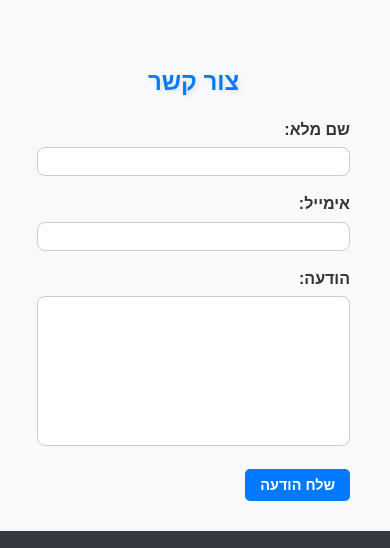
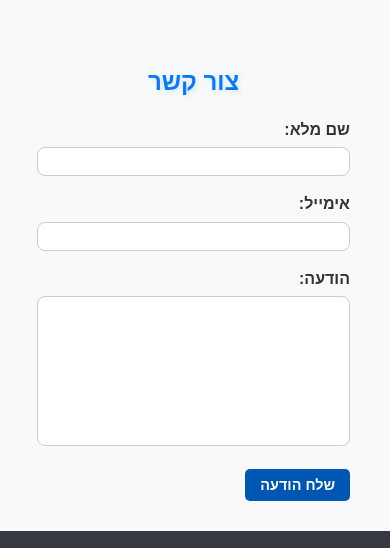
Before and after one commit to Fumez-DEV/tal-avidan-website, a website: page index.html in a window 390 px wide. Shown: the part 5843-6391 px from the top of the page. Drawn offline with Linux system fonts and the light colour scheme.

Commit message:
Updated mobile optimization and styling

```diff
--- a/styles/style.css
+++ b/styles/style.css
@@ -683,8 +683,8 @@ body[dir="rtl"] {
 }
 
 .contact button {
-  background-color: #007bff;
-  color: white;
+  background-color: #0056b3; /* Darker background for better contrast */
+  color: #ffffff; /* Ensure white text for readability */
   padding: 15px 25px;
   border: none;
   border-radius: 8px;
@@ -695,7 +695,7 @@ body[dir="rtl"] {
 }
 
 .contact button:hover {
-  background-color: #0056b3;
+  background-color: #003f7f; /* Even darker background on hover */
   transform: translateY(-3px);
 }
 
```
